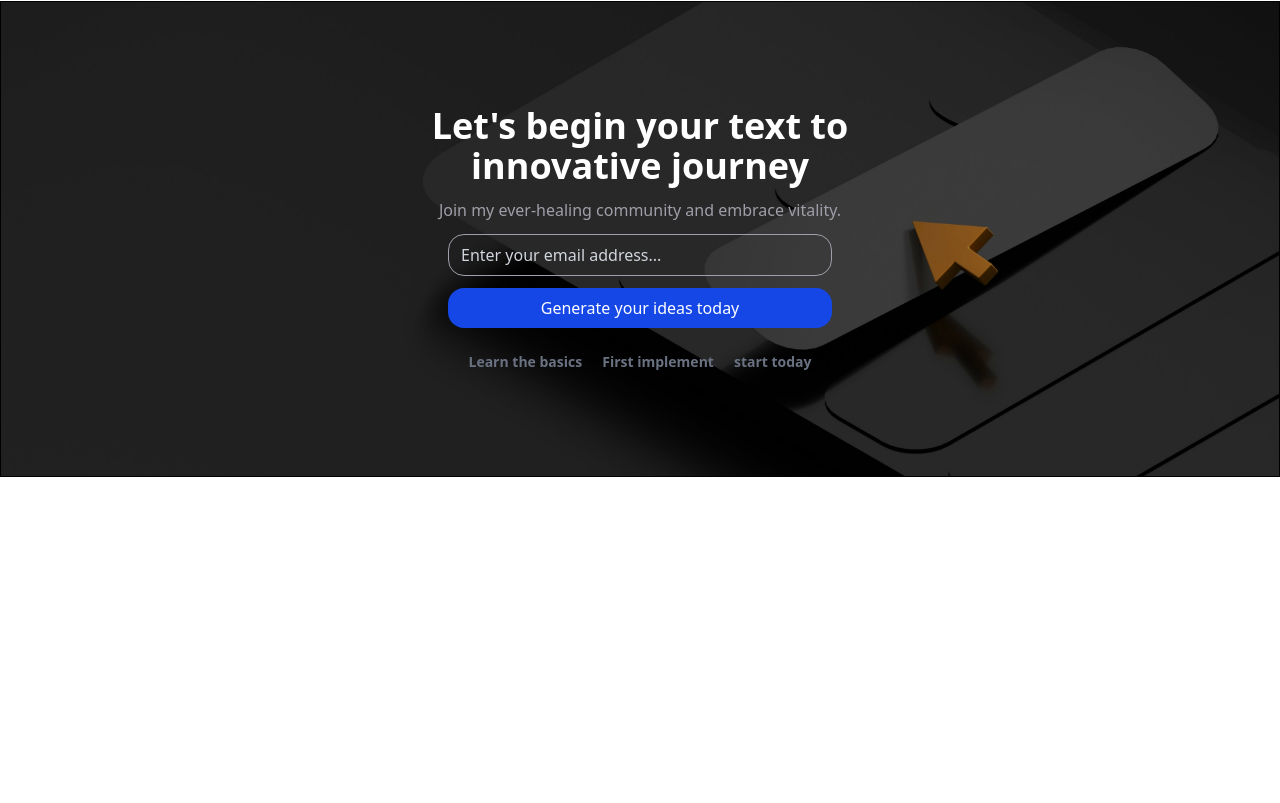
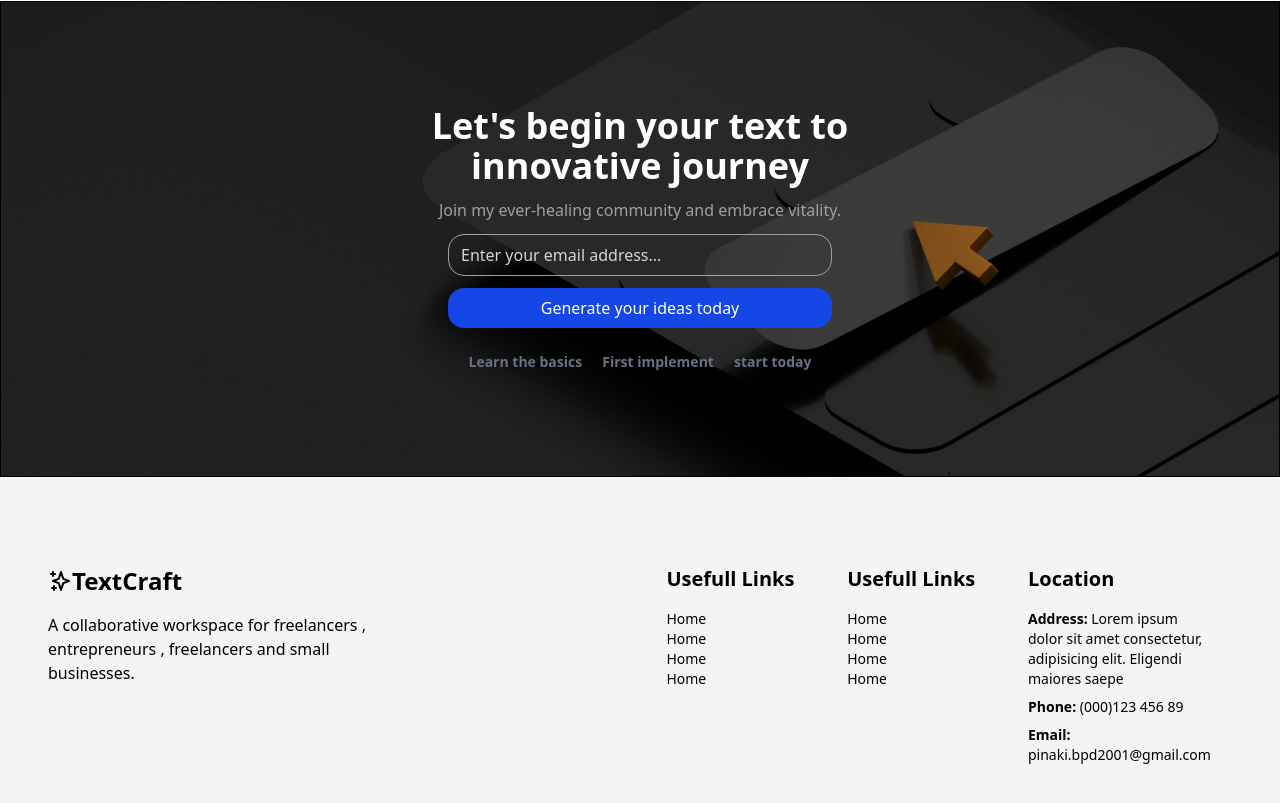
Before and after one commit to PinakiRay-webdev/TextCraft-AI, a React (Vite) app: page / in a window 1280 px wide. Shown: the part 3447-4250 px from the top of the page. Before the commit the page ends 3924 px from the top, so only its background shows below. Built offline with nearby package versions, Linux system fonts and the light colour scheme.

Commit message:
footer section developed

```diff
--- a/package.json
+++ b/package.json
@@ -14,6 +14,7 @@
     "react": "^19.1.0",
     "react-dom": "^19.1.0",
     "react-icons": "^5.5.0",
+    "react-router-dom": "^7.6.2",
     "tailwindcss": "^4.1.8"
   },
   "devDependencies": {
--- a/src/App.jsx
+++ b/src/App.jsx
@@ -1,9 +1,11 @@
+import Footer from "./components/Footer/Footer";
 import Home from "./Pages/Home/Home";
 
 const App = () => {
   return (
     <div>
       <Home/>
+      <Footer/>
     </div>
   );
 };
--- /dev/null
+++ b/src/components/Footer/Footer.jsx
@@ -0,0 +1,53 @@
+import React from "react";
+import { HiOutlineSparkles } from "react-icons/hi";
+const Footer = () => {
+  return (
+    <div className="bg-gray-100 py-22 px-12 flex items-start justify-between">
+      <div id="left" className="w-[30%]">
+        <h1 className="flex items-center text-2xl font-semibold">
+          <HiOutlineSparkles />
+          TextCraft
+        </h1>
+        <p className="my-4">
+          A collaborative workspace for freelancers , entrepreneurs ,
+          freelancers and small businesses.
+        </p>
+      </div>
+      <div id="right" className="w-[50%] flex justify-around">
+        <ul>
+          <p className="text-xl font-semibold mb-4">Usefull Links</p>
+          <li className="font-thin text-sm">Home</li>
+          <li className="font-thin text-sm">Home</li>
+          <li className="font-thin text-sm">Home</li>
+          <li className="font-thin text-sm">Home</li>
+        </ul>
+
+        <ul>
+          <p className="text-xl font-semibold mb-4">Usefull Links</p>
+          <li className="font-thin text-sm">Home</li>
+          <li className="font-thin text-sm">Home</li>
+          <li className="font-thin text-sm">Home</li>
+          <li className="font-thin text-sm">Home</li>
+        </ul>
+
+        <div className="w-[30%]" >
+          <p className="text-xl font-semibold mb-4">Location</p>
+
+          <p className="text-sm font-thin my-2">
+            <span className="font-semibold">Address: </span> Lorem ipsum dolor sit amet consectetur,
+            adipisicing elit. Eligendi maiores saepe
+          </p>
+          <p className="text-sm font-thin my-2">
+            <span className="font-semibold">Phone: </span> (000)123 456 89
+          </p>
+
+          <p className="text-sm font-thin my-2">
+            <span className="font-semibold">Email: </span> pinaki.bpd2001@gmail.com
+          </p>
+        </div>
+      </div>
+    </div>
+  );
+};
+
+export default Footer;
```
Also changed, not shown: 1 other file (tests, documents, lock files or other folders).
